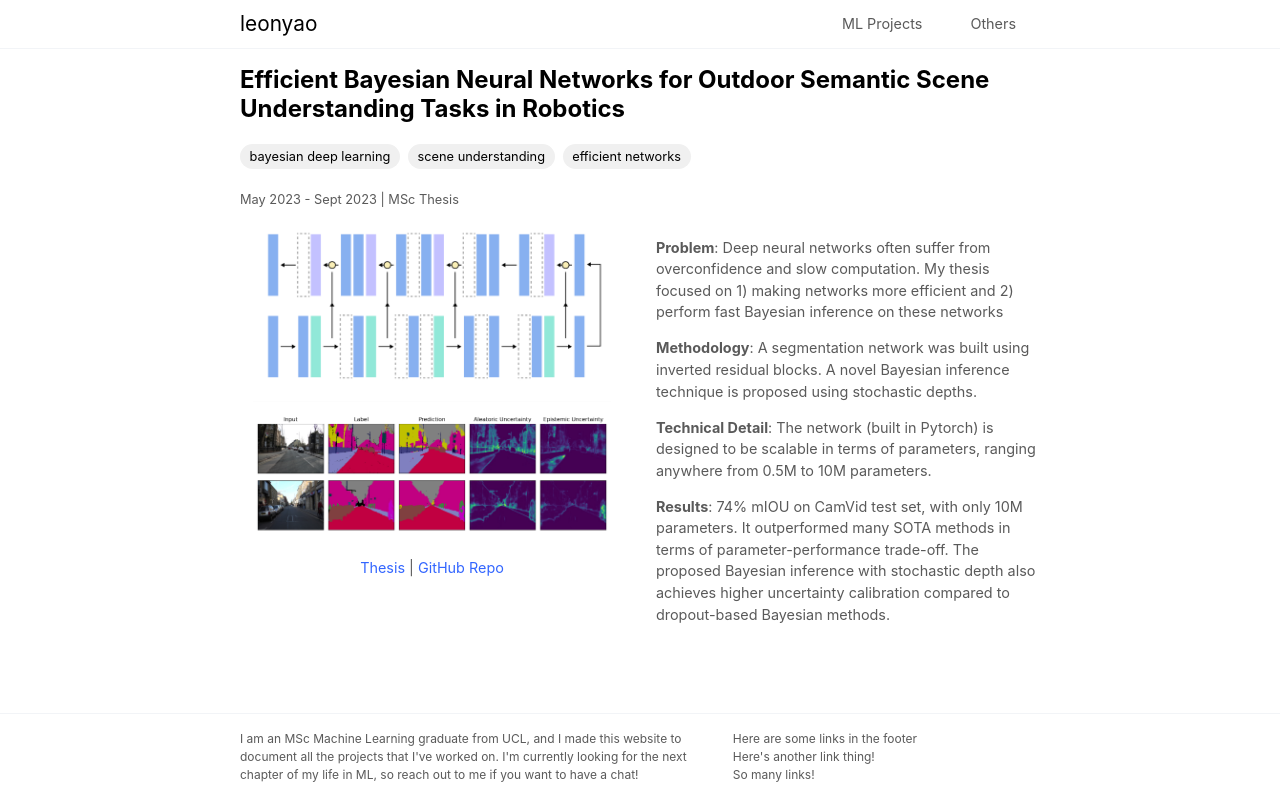
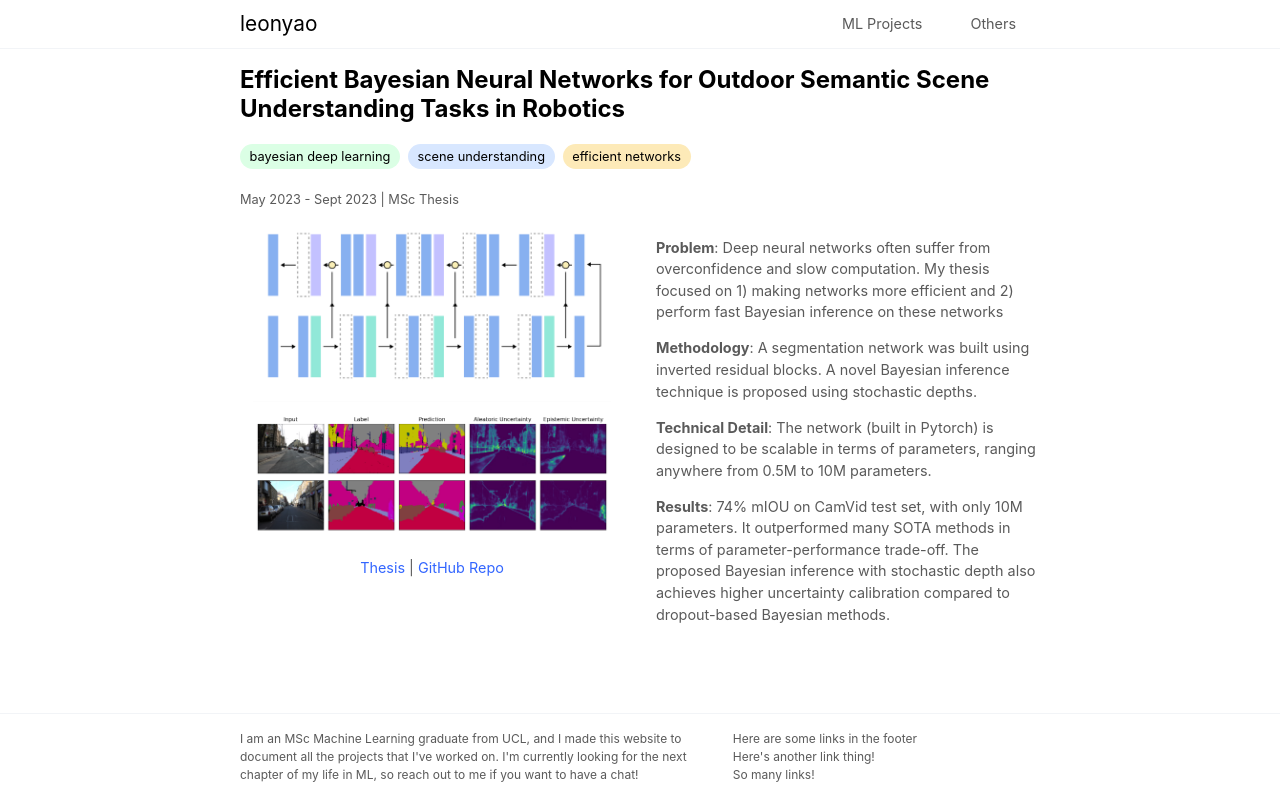
Before and after one commit to LeonY117/leony117.github.io, a Next.js app: page /projects/msc in a window 1280 px wide. Built offline with nearby package versions, Linux system fonts and the light colour scheme.

Commit message:
add tag colors

```diff
--- a/components/Project/Project.js
+++ b/components/Project/Project.js
@@ -3,6 +3,21 @@ import Image from 'next/image';
 import Tag from '@/components/UI/Tag/Tag';
 
 import classes from './Project.module.css';
+
+const tag_colors = {
+  'reinforcement learning': '#FFDBFB',
+  'computer vision': '#DBF2FF',
+  'bayesian deep learning': '#DBFFE5',
+  'efficient networks': '#FDEAB8',
+  'language model': '#FFDBDB',
+  'multi-task learning': '#DBDCFF',
+  'autonomous navigation': '#FFFBDB',
+  'scene understanding': '#D8E7FF',
+  'object detection': '#DFF8CF',
+  'industry project': '#FFDBDB',
+  'physics simulation': '#DBF2FF',
+  'emotion detection': '#DBFFE5',
+};
 
 const Project = (props) => {
   // get title, content, and image url from props:
@@ -18,9 +33,15 @@ const Project = (props) => {
   let tagsList = null;
   if (tags) {
     tagsList = tags.map((tag) => {
+      let color = '#F5F5F5';
+      if (tag.toLowerCase() in tag_colors) {
+        color = tag_colors[tag.toLowerCase()];
+      }
       return (
         <li className={classes.Tag}>
-          <Tag key={tag}>{tag}</Tag>
+          <Tag key={tag} color={color}>
+            {tag}
+          </Tag>
         </li>
       );
     });
--- a/components/UI/Tag/Tag.js
+++ b/components/UI/Tag/Tag.js
@@ -3,9 +3,10 @@ import classes from './Tag.module.css';
 
 const Tag = (props) => {
   let classArray = [classes.Tag];
+  let color = props.color ? props.color : '#f0f0f0';
   return (
-    <label className={classArray.join(' ')}>
-      {props.children.toLowerCase()}
+    <label className={classArray.join(' ')} style={{ backgroundColor: color }}>
+      {props.children}
     </label>
   );
 };
--- a/components/UI/Tag/Tag.module.css
+++ b/components/UI/Tag/Tag.module.css
@@ -1,5 +1,4 @@
 .Tag {
-  background-color: #f0f0f0;
   padding: 0.4em 0.75em;
   font-size: inherit;
   border-radius: 1.5em;
```
